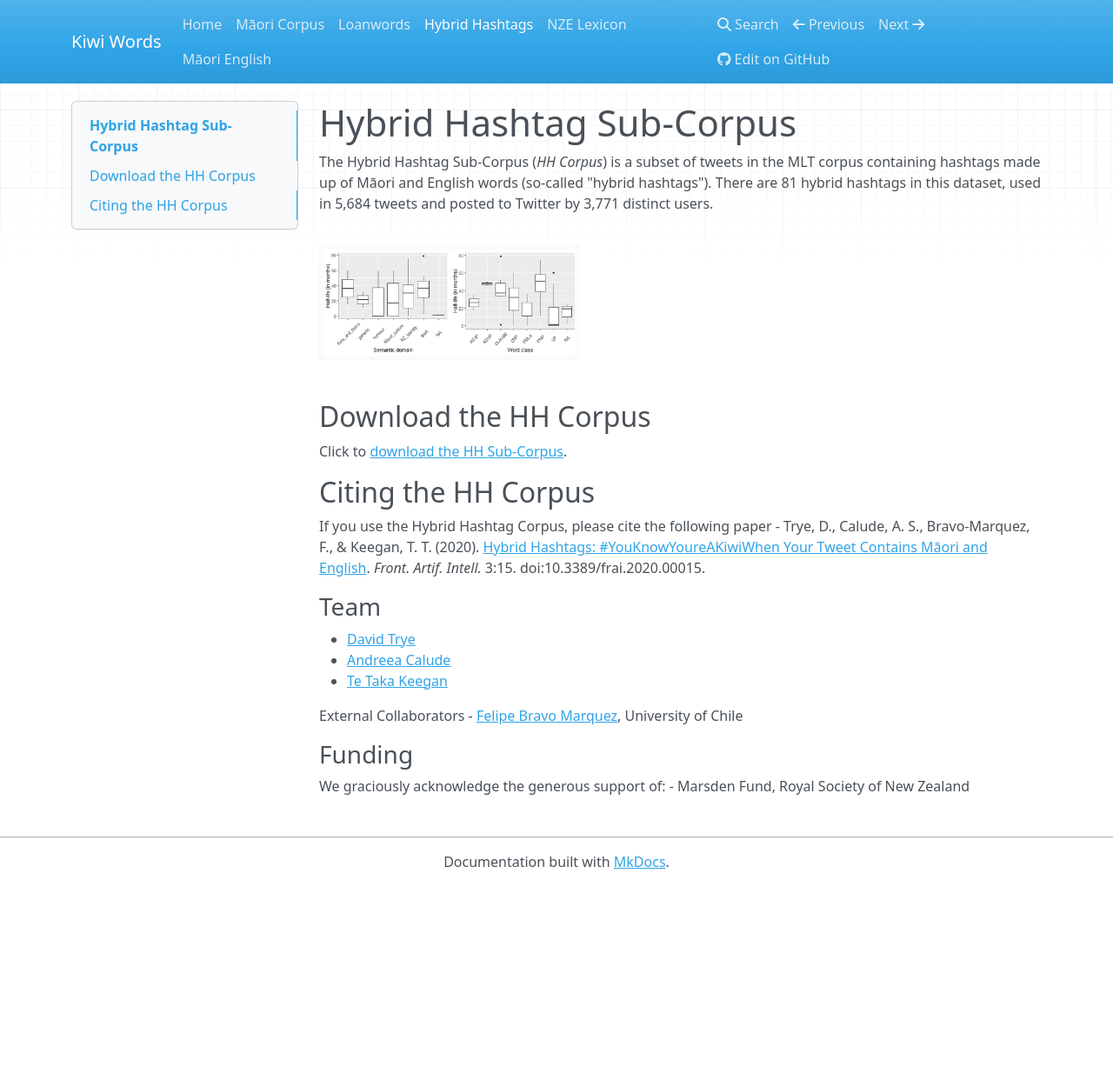
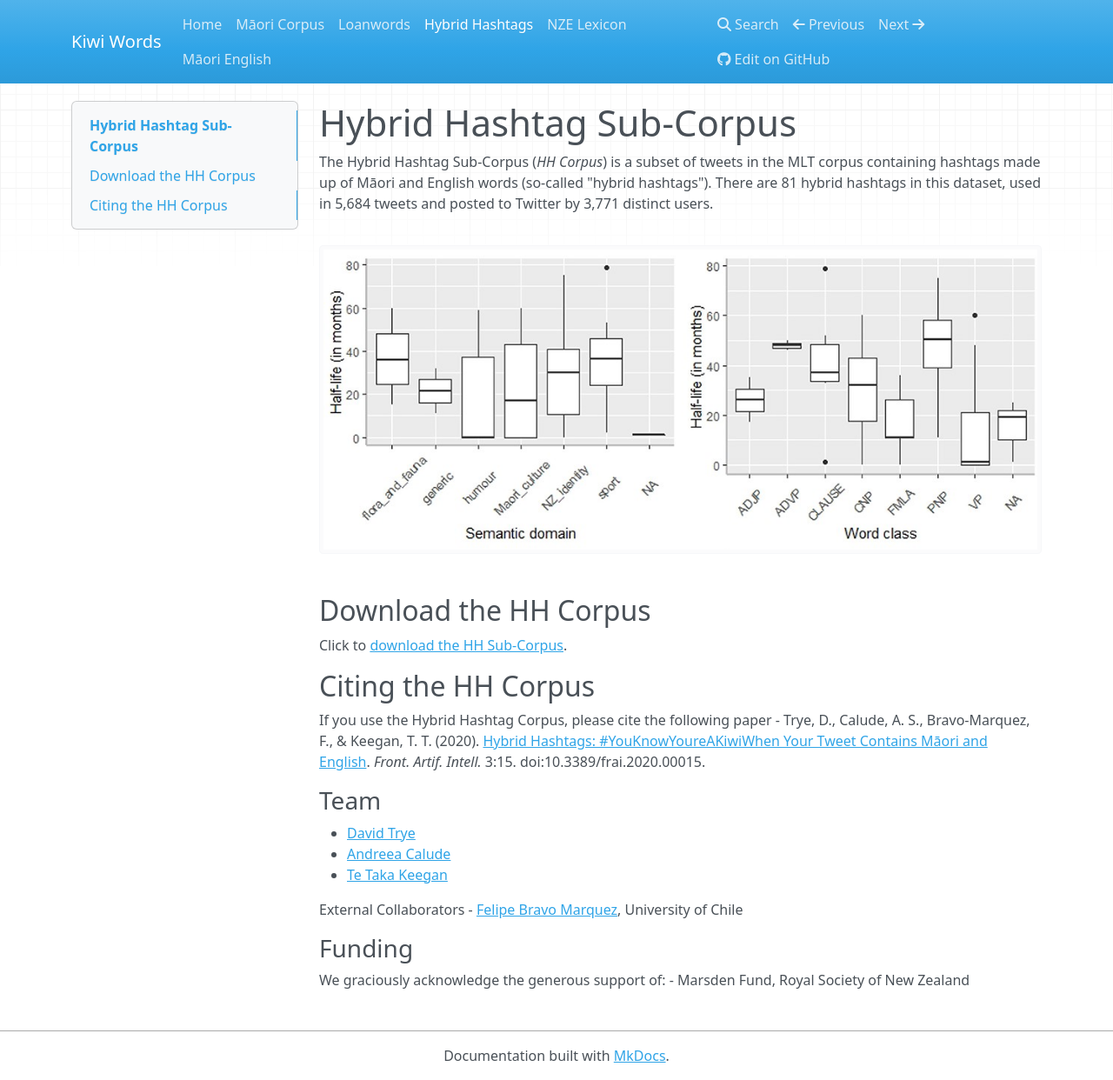
Before and after one commit to Waikato/kiwiwords, an MkDocs documentation site: the page built from docs/hh_corpus.md, in a window 1280 px wide and 1242 px high. Shown: the whole window at 87% size. Built offline with MkDocs 1.6.1, drawn with Linux system fonts in a browser that asks for light colours; nearby versions of some CDN libraries.

Commit message:
Update hh_corpus.md

```diff
--- a/docs/hh_corpus.md
+++ b/docs/hh_corpus.md
@@ -2,7 +2,7 @@
 # Hybrid Hashtag Sub-Corpus
 The Hybrid Hashtag Sub-Corpus (<i>HH Corpus</i>) is a subset of tweets in the MLT corpus containing hashtags made up of Māori and English words (so-called "hybrid hashtags"). There are 81 hybrid hashtags in this dataset, used in 5,684 tweets and posted to Twitter by 3,771 distinct users.
 
-<img src="../pics/hashtag_graphs.jpg" alt="Box-plots showing th esemantic domain and word class of hybrid hashtags in the MLT Corpus" width="300"/>
+<img src="../pics/hashtag_graphs.jpg" alt="Box-plots showing th esemantic domain and word class of hybrid hashtags in the MLT Corpus"/>
 
 ## Download the HH Corpus
 Click to <a href="../pics/hh_corpus.xlsx">download the HH Sub-Corpus</a>.
```
